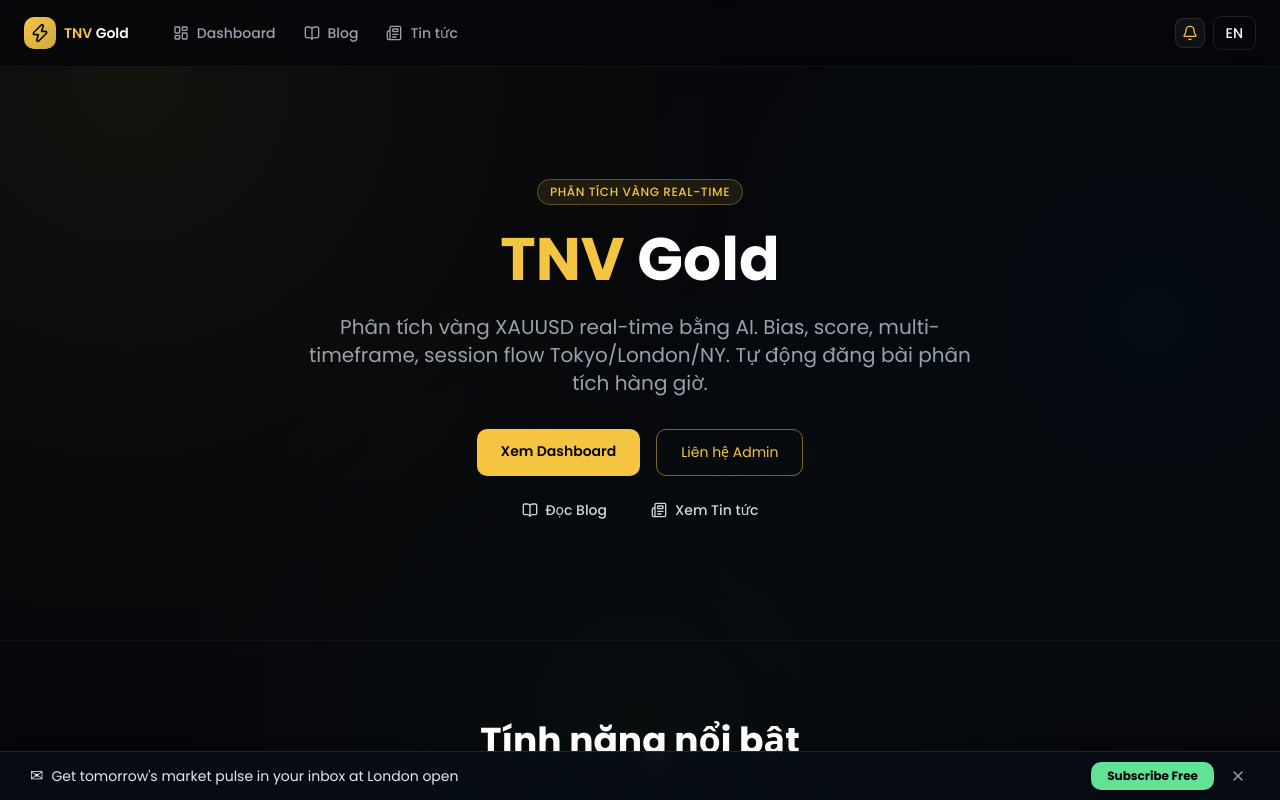
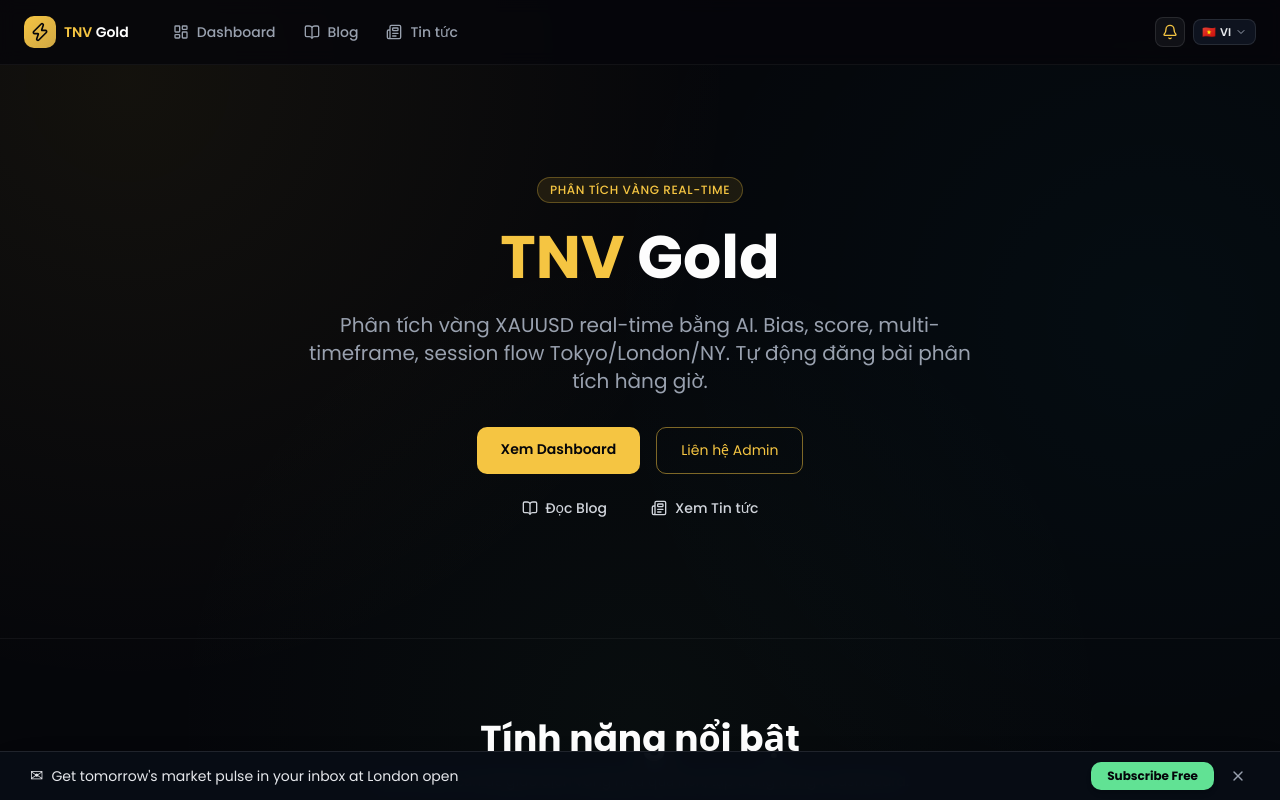
Before and after one commit to tuannguyentrader/TNVGold2, a Next.js app in the folder web/: page / in a window 1280 px wide. Shown: the top 800 px of the page. Built offline with nearby package versions, Linux system fonts and the light colour scheme; no server answers.

Commit message:
Landing Header: đồng bộ nút ngôn ngữ với SiteHeader
- Trước: button đơn giản 'EN'/'VI' (toggle)
- Sau: dropdown giống SiteHeader (cờ + chevron + menu chọn)

Cả 2 header giờ dùng cùng pattern dropdown với cờ quốc gia.

Typecheck PASS

```diff
--- a/web/src/components/landing/Header.tsx
+++ b/web/src/components/landing/Header.tsx
@@ -2,12 +2,37 @@
 
 import Link from "next/link";
 import { usePathname } from "next/navigation";
-import { Zap, Newspaper, BookOpen, LayoutDashboard, Bell } from "lucide-react";
+import { useState, useEffect, useRef } from "react";
+import { Zap, Newspaper, BookOpen, LayoutDashboard, Bell, Check, ChevronDown } from "lucide-react";
 import { i18n, type Lang } from "./i18n";
 
 export function Header({ lang, setLang }: { lang: Lang; setLang: (l: Lang) => void }) {
   const t = i18n[lang];
   const pathname = usePathname();
+
+  // Language dropdown state
+  const [showLangMenu, setShowLangMenu] = useState(false);
+  const langMenuRef = useRef<HTMLDivElement>(null);
+
+  // Close dropdown on outside click
+  useEffect(() => {
+    const handleClickOutside = (e: MouseEvent) => {
+      if (langMenuRef.current && !langMenuRef.current.contains(e.target as Node)) {
+        setShowLangMenu(false);
+      }
+    };
+    document.addEventListener("mousedown", handleClickOutside);
+    return () => document.removeEventListener("mousedown", handleClickOutside);
+  }, []);
+
+  // Close on ESC
+  useEffect(() => {
+    const handleKeyDown = (e: KeyboardEvent) => {
+      if (e.key === "Escape") setShowLangMenu(false);
+    };
+    window.addEventListener("keydown", handleKeyDown);
+    return () => window.removeEventListener("keydown", handleKeyDown);
+  }, []);
 
   const navItems = [
     { href: "/goldpulse", label: t.navDashboard, icon: LayoutDashboard },
@@ -67,13 +92,57 @@ export function Header({ lang, setLang }: { lang: Lang; setLang: (l: Lang) => vo
           <Bell className="w-4 h-4" />
         </button>
 
-        {/* Language toggle */}
-        <button
-          onClick={() => setLang(lang === "vi" ? "en" : "vi")}
-          className="px-3 py-1.5 text-sm font-medium rounded-md border border-white/10 hover:border-[#f5c542]/50 hover:bg-[#f5c542]/5 transition"
-        >
-          {t.languageToggle}
-        </button>
+        {/* Language dropdown — đồng bộ với SiteHeader */}
+        <div className="relative" ref={langMenuRef}>
+          <button
+            onClick={() => setShowLangMenu(!showLangMenu)}
+            className="flex items-center gap-1 px-2 py-1 rounded-md border border-white/10 bg-[#0e131f] hover:border-white/20 text-[0.7rem] font-semibold text-gray-200 transition-all cursor-pointer"
+            title="Select Language"
+            aria-expanded={showLangMenu}
+          >
+            <span>{lang === "en" ? "🇬🇧" : "🇻🇳"}</span>
+            <span className="uppercase">{lang}</span>
+            <ChevronDown className="w-3 h-3 text-gray-400" />
+          </button>
+
+          {showLangMenu && (
+            <div className="absolute right-0 top-full mt-1.5 z-50 min-w-[130px] rounded-xl border border-white/10 bg-[#0b0f16] p-1 shadow-2xl animate-in fade-in zoom-in-95 duration-150">
+              <button
+                onClick={() => {
+                  setLang("en");
+                  setShowLangMenu(false);
+                }}
+                className={`w-full flex items-center justify-between px-3 py-1.5 rounded-lg text-xs font-medium transition-colors cursor-pointer ${
+                  lang === "en"
+                    ? "bg-[rgba(245,197,66,0.15)] text-[#f5c542] font-bold"
+                    : "text-gray-300 hover:bg-white/5 hover:text-white"
+                }`}
+              >
+                <span className="flex items-center gap-2">
+                  <span>🇬🇧</span> English
+                </span>
+                {lang === "en" && <Check className="w-3 h-3 text-[#f5c542]" />}
+              </button>
+
+              <button
+                onClick={() => {
+                  setLang("vi");
+                  setShowLangMenu(false);
+                }}
+                className={`w-full flex items-center justify-between px-3 py-1.5 rounded-lg text-xs font-medium transition-colors cursor-pointer ${
+                  lang === "vi"
+                    ? "bg-[rgba(245,197,66,0.15)] text-[#f5c542] font-bold"
+                    : "text-gray-300 hover:bg-white/5 hover:text-white"
+                }`}
+              >
+                <span className="flex items-center gap-2">
+                  <span>🇻🇳</span> Tiếng Việt
+                </span>
+                {lang === "vi" && <Check className="w-3 h-3 text-[#f5c542]" />}
+              </button>
+            </div>
+          )}
+        </div>
       </div>
     </header>
   );
```
